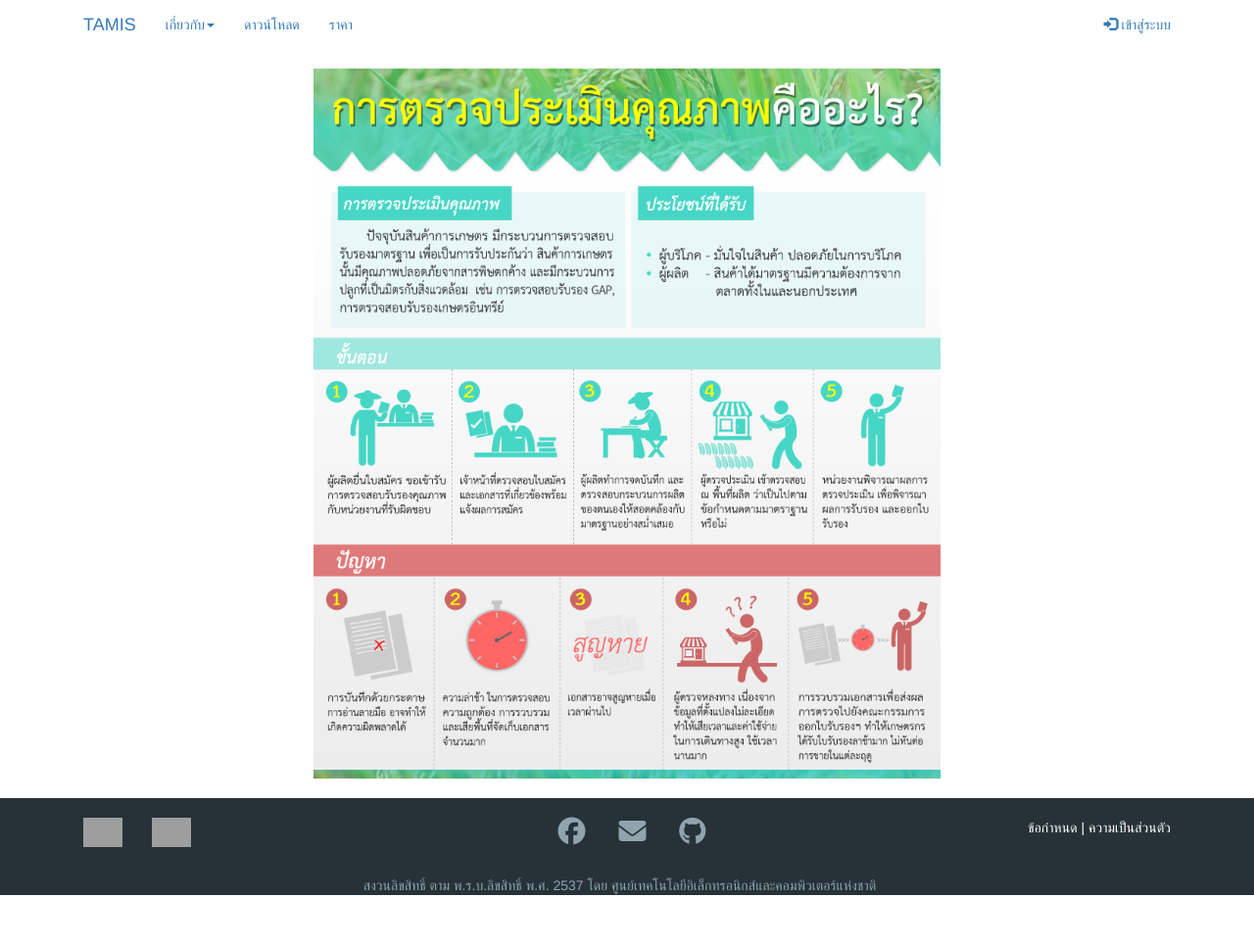
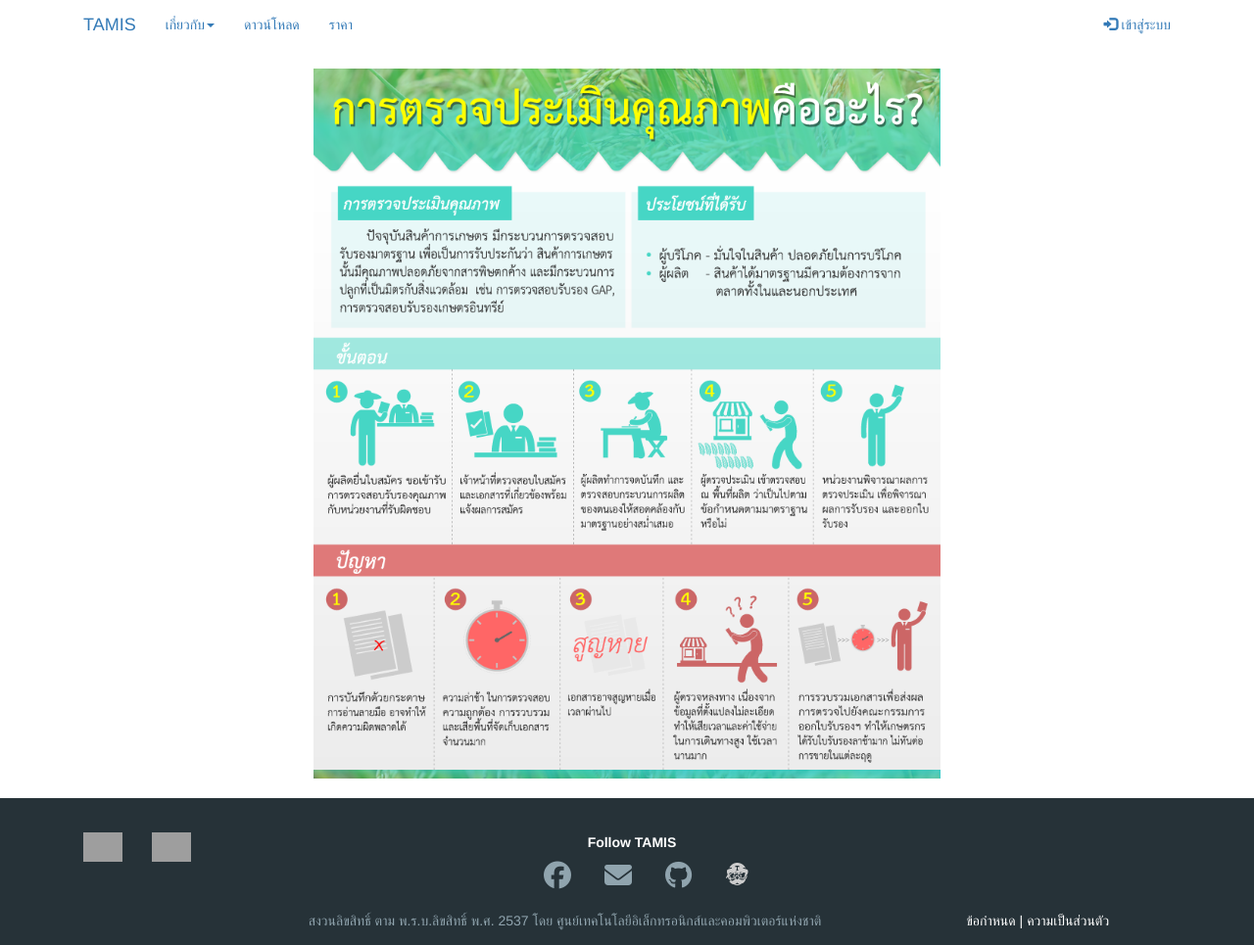
Before and after one commit to Acherrylp/Acherry.github.io, a Jekyll site: the page built from index2.html, in a window 1280 px wide. Shown: the whole page at 98% size. Built offline with Jekyll 4.4.1, drawn with Linux system fonts in a browser that asks for light colours; nearby versions of some CDN libraries; before the commit the page ends 914 px from its top, so only the background shows below that; grey boxes are pictures that could not be loaded.

Commit message:
แก้ไข footer เพิ่มรูป icon travis ci

```diff
--- a/_includes/footer2.html
+++ b/_includes/footer2.html
@@ -8,6 +8,7 @@
 
 .cn {
   background-color: #263238 ;
+  padding-bottom: 15px;
 }
 .pd {
     color: #90A4AE;
@@ -25,6 +26,21 @@
     display: block;
     margin-left: auto;
     margin-right: auto;
+    padding-top: 15px;
+}
+
+.pd2{
+  padding-bottom: 15px;
+  color: white;
+}
+
+.a{
+  text-align: right;
+}
+.a2{
+
+  text-align: right;
+  color: #90A4AE;
 }
 
   </style>
@@ -42,7 +58,9 @@
     </div>
     <br>
     <div class="col-md-4 col-sm-12 ">
+
     <ul class="footer-social-block cnt">
+      <b><p class="pd"><font color=" white">Follow TAMIS</p></b>
     <a href="https://www.facebook.com/TAMIS.NECTEC" target="_blank">
     <i class="fa fa-facebook-official fa-2x pd " aria-hidden="true"></i></a>
 
@@ -51,19 +69,22 @@
 
     <a href="https://github.com/Acherrylp/acherrylp.github.io" target="_blank">
     <i class="fa fa-github fa-2x pd " aria-hidden="true"></i></a>
+    <a href="https://travis-ci.org/Acherrylp/acherrylp.github.io/jobs/172489949" target="_blank">
+    <img class="pd2" src="pics/Travis CI Filled.png" title="Travis CI" width="25"></a>
   </ul>
 </div>
 <div class="col-md-4 col-sm-12">
-<div class="footer-menu text-xs-center" align="right" >
-<a href="https://netpie.io/policy" style="text-decoration:none" ><font color=" white"> ข้อกำหนด |</font></a>
-<a href="https://netpie.io/policy" style="text-decoration:none" ><font color=" white"> ความเป็นส่วนตัว </font></a>
+
 </div>
 </div>
-</div><br>
-<div class="col-md-12 col-sm-12 pd cn">
 
-  สงวนลิขสิทธิ์ ตาม พ.ร.บ.ลิขสิทธิ์ พ.ศ. 2537 โดย ศูนย์เทคโนโลยีอิเล็กทรอนิกส์และคอมพิวเตอร์แห่งชาติ
+<div class="col-md-8 col-sm-12  cn a2">
 
+  สงวนลิขสิทธิ์ ตาม พ.ร.บ.ลิขสิทธิ์ พ.ศ. 2537 โดย ศูนย์เทคโนโลยีอิเล็กทรอนิกส์และคอมพิวเตอร์แห่งชาติ</div>
+<div class="col-md-4 col-sm-12 pd cn">
+  <a class="a" href="https://netpie.io/policy" style="text-decoration:none" ><font color=" white"> ข้อกำหนด |</font></a>
+  <a class="a" href="https://netpie.io/policy" style="text-decoration:none" ><font color=" white"> ความเป็นส่วนตัว </font></a>
 </div>
+
 </footer>
 </html>
```
